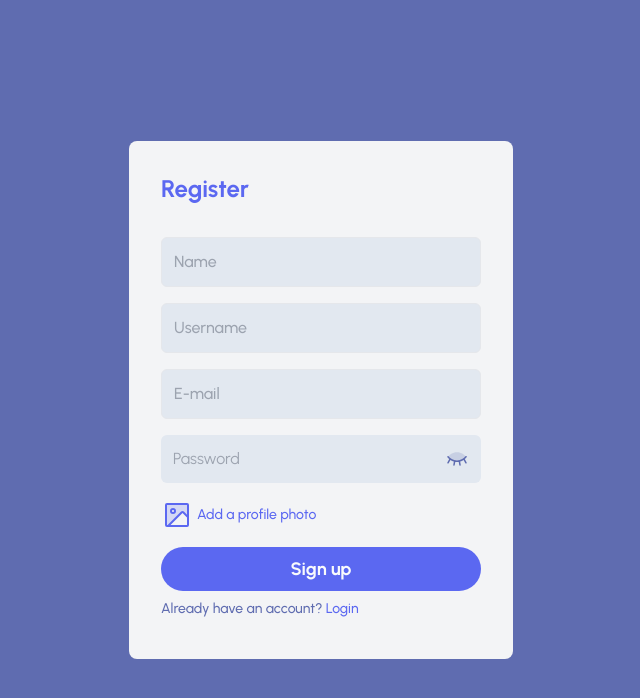
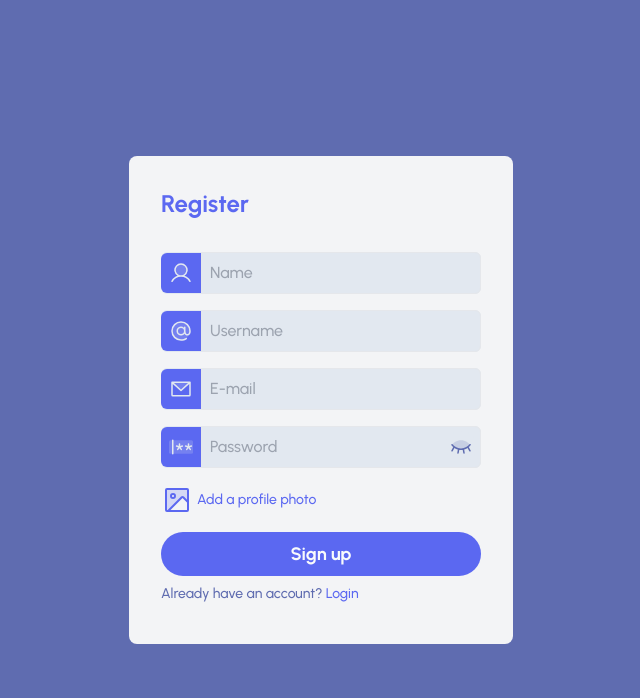
Before and after one commit to RuanCampello/chattastic, a Next.js app: page /register in a window 1280 px wide. Shown: the top 698 px of the page, without its empty margins (319-959 px from the left). Built offline with nearby package versions, Linux system fonts and the light colour scheme; no server answers.

Commit message:
style: add input composition pattern

```diff
--- a/src/app/forgotpassword/page.tsx
+++ b/src/app/forgotpassword/page.tsx
@@ -1,20 +1,25 @@
 'use client'
 import { Form } from '@/components/Form'
-import InputSection from '@/components/inputSection'
+import { Input } from '@/components/Input'
 import MenuWrapper from '@/components/menuwrapper'
 import { auth } from '@/firebase'
+import { EnvelopeSimple } from '@phosphor-icons/react'
 import { sendPasswordResetEmail } from 'firebase/auth'
 import { useState } from 'react'
 
 export default function ForgotPassword() {
   const [error, setError] = useState(false)
+  const [isLoading, setIsLoading] = useState(false)
   async function handleSubmit(e: React.FormEvent<HTMLFormElement>) {
     e.preventDefault()
     const email = (e.target as any).elements.email.value
+    if(!email) return
     try {
+      setIsLoading(true)
       await sendPasswordResetEmail(auth, email)
     } catch(error) {
       setError(true)
+      setIsLoading(false)
     }
   }
   return (
@@ -22,8 +27,11 @@ export default function ForgotPassword() {
       <Form.Root onSubmitFunction={handleSubmit}>
         <Form.Header title='Forgot your password?' />
         <p className='mb-4'>Confirm your e-mail and we&apos;ll send you the instructions to reset the password.</p>
-        <InputSection placeholder='E-mail' name='email' />
-        <Form.Button title='Send e-mail' />
+        <Input.Root>
+          <Input.Icon icon={EnvelopeSimple} />
+          <Input.Section name='email' type='email' placeholder='E-mail' />
+        </Input.Root>
+        <Form.Button disable={isLoading} title='Send e-mail' />
       </Form.Root>
     </MenuWrapper>
   )
--- a/src/app/login/page.tsx
+++ b/src/app/login/page.tsx
@@ -1,8 +1,9 @@
 'use client'
 import { Form } from '@/components/Form'
+import { Input } from '@/components/Input'
 import MenuWrapper from '@/components/menuwrapper'
 import { auth } from '@/firebase'
-import { Eye, EyeClosed } from '@phosphor-icons/react'
+import { EnvelopeSimple, Password } from '@phosphor-icons/react'
 import { FirebaseError } from 'firebase/app'
 import { signInWithEmailAndPassword } from 'firebase/auth'
 import { useRouter } from 'next/navigation'
@@ -10,14 +11,19 @@ import { useState } from 'react'
 
 export default function Login() {
   const [isVisible, setIsVisible] = useState(false)
+  const [isLoading, setIsLoading] = useState(false)
   const [error, setError] = useState<FirebaseError | String>()
   const router = useRouter()
 
+  const toogleVisibly = () => setIsVisible(!isVisible)
+
+
   async function handleSubmit(e: any) {
     e.preventDefault()
-
     const email = e.target.email.value
     const password = e.target.password.value
+    if(!email || !password) return
+    setIsLoading(true)
     try {
       await signInWithEmailAndPassword(auth, email, password)
       router.replace('/')
@@ -30,31 +36,20 @@ export default function Login() {
       <Form.Root onSubmitFunction={handleSubmit}>
         <Form.Header title='Nice to see you again' />
         <div className='flex flex-col gap-4'>
-          <input
-           className='w-full p-3 rounded-md focus:outline-none bg-slate-200 text-savoy-blue font-medium border invalid:border-indian-red'
-           placeholder='E-mail'
-           type='email'
-           name='email'/>
-          <div className='flex flex-col'>
-            <div className='relative items-center flex w-full'>
-              <input
-              className='p-3 bg-slate-200 w-full focus:outline-none border rounded-md invalid:border-indian-red'
-              type={isVisible ? 'text' : 'password'}
-              name='password'
-              minLength={6}
-              placeholder='Password' />
-              <div
-              onClick={() => setIsVisible(!isVisible)}
-              className='absolute right-1 cursor-pointer hover:bg-slate-300 rounded-full p-2 transition duration-300 ease-in-out z-10 bg-slate-200' >
-                {isVisible ? <Eye weight='duotone' size={24}/> : <EyeClosed weight='duotone' size={24}/>}
-              </div>
-            </div>
-            <div className='text-end'>
-              <Form.Link title='Forgot your password?' text='' path='/forgotpassword' />
-            </div>
+          <Input.Root>
+            <Input.Icon icon={EnvelopeSimple} />
+            <Input.Section name='email' type='email' placeholder='E-mail' />
+          </Input.Root>
+          <Input.Root>
+            <Input.Icon icon={Password} />
+            <Input.Section name='password' type={`${isVisible ? 'text' : 'password'}`} placeholder='Password' />
+            <Input.Button onClickFunction={toogleVisibly} visibly={isVisible} />
+          </Input.Root>
+          <div className='text-end'>
+            <Form.Link title='Forgot your password?' text='' path='/forgotpassword' />
           </div>
         </div>
-        <Form.Button title='Sign in'/>
+        <Form.Button disable={isLoading} title='Sign in'/>
         <Form.Link title='Register' text='Don&apos;t have an account?' path='/register' />
       </Form.Root>
     </MenuWrapper>
--- a/src/app/register/page.tsx
+++ b/src/app/register/page.tsx
@@ -1,6 +1,5 @@
 'use client'
-import InputSection from '@/components/inputSection'
-import { Eye, EyeClosed, ImageSquare } from '@phosphor-icons/react'
+import { At, EnvelopeSimple, ImageSquare, Password, User } from '@phosphor-icons/react'
 import { createUserWithEmailAndPassword, updateProfile } from 'firebase/auth'
 import { auth, db, storage } from '@/firebase'
 import { useState } from 'react'
@@ -9,11 +8,15 @@ import { collection, doc, getDocs, query, setDoc, where } from 'firebase/firesto
 import { useRouter } from 'next/navigation'
 import MenuWrapper from '@/components/menuwrapper'
 import { Form } from '@/components/Form'
+import { Input } from '@/components/Input'
 
 export default function Register() {
+  const [error, setError] = useState(false)
   const [isVisible, setIsVisible] = useState(false)
-  const [error, setError] = useState(false)
+  const [isLoading, setIsLoading] = useState(false)
   const router = useRouter()
+
+  const toogleVisibly = () => setIsVisible(!isVisible)
 
   async function checkUsernameExists(username: string): Promise<boolean> {
     const usernameQuery = await getDocs(query(collection(db, 'users'), where('username', '==', username)))
@@ -21,11 +24,14 @@ export default function Register() {
   }
   async function handleSubmit(e: any) {
     e.preventDefault()
+    setIsLoading(true)
     const name = e.target.name.value
     const email = e.target.email.value
     const password = e.target.password.value
     const username = e.target.username.value
     const photo = e.target.photo.files[0]
+
+    if(!name || !email || !password || !username || !photo) return
 
     //check uniqueness of the username
     const usernameExists = await checkUsernameExists(username)
@@ -68,22 +74,30 @@ export default function Register() {
       <Form.Root onSubmitFunction={handleSubmit}>
         <Form.Header title='Register' />
         <div className='flex flex-col gap-4'>
-          <InputSection name='name' placeholder='Name'/>
-          <InputSection type='text' name='username' placeholder='Username'/>
-          <InputSection type='email' name='email' placeholder='E-mail'/>
-          <div className='flex items-center w-full relative'>
-            <input className='p-3 bg-slate-200 rounded-md w-full focus:outline-none' type={isVisible ? 'text' : 'password'} name='password' placeholder='Password' />
-            <div onClick={() => setIsVisible(!isVisible)} className='absolute right-1 cursor-pointer hover:bg-slate-300 rounded-full p-2' >
-              {isVisible ? <Eye weight='duotone' size={24}/> : <EyeClosed weight='duotone' size={24}/>}
-            </div>
-          </div>
+          <Input.Root>
+            <Input.Icon icon={User} />
+            <Input.Section name='name' type='text' placeholder='Name' minLenght={4} />
+          </Input.Root>
+          <Input.Root>
+            <Input.Icon icon={At} />
+            <Input.Section name='username' type='text' placeholder='Username' minLenght={6} />
+          </Input.Root>
+          <Input.Root>
+            <Input.Icon icon={EnvelopeSimple} />
+            <Input.Section name='email' type='email' placeholder='E-mail' />
+          </Input.Root>
+          <Input.Root>
+            <Input.Icon icon={Password} />
+            <Input.Section name='password' type={`${isVisible ? 'text' : 'password'}`} placeholder='Password' minLenght={4} />
+            <Input.Button onClickFunction={toogleVisibly} visibly={isVisible}/>
+          </Input.Root>
           <input className='hidden' name='photo' type='file' id='file'/>
           <label className='cursor-pointer flex font-medium items-center text-sm gap-1 text-neon-blue' htmlFor='file'>
             <ImageSquare weight='duotone' size={32}/>
             <span>Add a profile photo</span>
           </label>
         </div>
-        <Form.Button title='Sign up' />
+        <Form.Button disable={isLoading} title='Sign up' />
         <Form.Link title='Login' path='/login' text='Already have an account?' />
       </Form.Root>
     </MenuWrapper>
--- a/src/components/Form/FormButton.tsx
+++ b/src/components/Form/FormButton.tsx
@@ -1,10 +1,11 @@
 interface FormButtonProps {
   title: string
+  disable: boolean
 }
 
-export default function FormButton({title}: FormButtonProps) {
+export default function FormButton({title, disable}: FormButtonProps) {
   return (
-    <button type='submit' className='bg-neon-blue text-slate-50 hover:bg-purple transition duration-200 ease-in-out w-full text-lg font-bold h-auto p-2 rounded-full mt-4 self-center'>
+    <button disabled={disable} type='submit' className='bg-neon-blue text-slate-50 hover:bg-neon-blue/90 transition-colors duration-200 w-full text-lg font-bold h-auto p-2 rounded-full mt-4 self-center'>
       {title}
     </button>
   )
--- /dev/null
+++ b/src/components/Input/InputButton.tsx
@@ -0,0 +1,16 @@
+import { Eye, EyeClosed } from '@phosphor-icons/react'
+
+interface InputButtonProps {
+  onClickFunction: () => void
+  visibly: boolean
+}
+
+export default function InputButton({onClickFunction, visibly}: InputButtonProps) {
+  return (
+    <div
+    onClick={onClickFunction}
+    className='absolute right-1 cursor-pointer hover:bg-slate-300 rounded-full p-1 transition duration-300 ease-in-out z-10 bg-slate-200' >
+      {visibly ? <Eye weight='duotone' size={24}/> : <EyeClosed weight='duotone' size={24}/>}
+    </div>
+  )
+}
--- /dev/null
+++ b/src/components/Input/InputIcon.tsx
@@ -0,0 +1,14 @@
+import { IconProps } from '@phosphor-icons/react'
+import { ElementType } from 'react'
+
+interface InputIconProps {
+  icon: ElementType<IconProps>
+}
+
+export default function InputIcon({icon: Icon}: InputIconProps) {
+  return (
+    <div className='p-5 flex rounded-l-md justify-center items-center bg-neon-blue text-slate-200'>
+      <Icon weight='duotone' size={24} className='absolute' />
+    </div>
+  )
+}
--- /dev/null
+++ b/src/components/Input/InputRoot.tsx
@@ -0,0 +1,13 @@
+import { ReactNode } from 'react'
+
+interface InputRootProps {
+  children: ReactNode
+}
+
+export default function InputRoot({children}: InputRootProps) {
+  return (
+    <div className='flex items-center relative bg-slate-200 rounded-md'>
+      {children}
+    </div>
+  )
+}
--- /dev/null
+++ b/src/components/Input/InputSection.tsx
@@ -0,0 +1,18 @@
+interface InputSectionProps {
+  type: string
+  name: string
+  placeholder: string
+  minLenght?: number
+}
+
+export default function InputSection({type, placeholder, name, minLenght}: InputSectionProps) {
+  return (
+    <input
+     className={`w-full p-2 rounded-md rounded-l-none focus:outline-none border bg-slate-200 text-savoy-blue font-medium invalid:border-indian-red invalid:text-indian-red`}
+     type={type}
+     placeholder={placeholder}
+     name={name}
+     minLength={minLenght}
+    />
+  )
+}
--- /dev/null
+++ b/src/components/Input/index.tsx
@@ -0,0 +1,11 @@
+import InputButton from './InputButton'
+import InputIcon from './InputIcon'
+import InputRoot from './InputRoot'
+import InputSection from './InputSection'
+
+export const Input = {
+  Root: InputRoot,
+  Icon: InputIcon,
+  Section: InputSection,
+  Button: InputButton,
+}
--- a/src/components/inputSection.tsx
+++ /dev/null
@@ -1,11 +0,0 @@
-interface InputSectionProps {
-  type?: string
-  placeholder?: string
-  name?: string
-}
-
-export default function InputSection({type, placeholder, name}: InputSectionProps) {
-  return (
-    <input className='w-full p-3 rounded-md focus:outline-none border invalid:border-indian-red invalid:text-indian-red bg-slate-200 text-savoy-blue font-medium' type={type || 'text'} placeholder={placeholder} name={name}/>
-  )
-}
```
